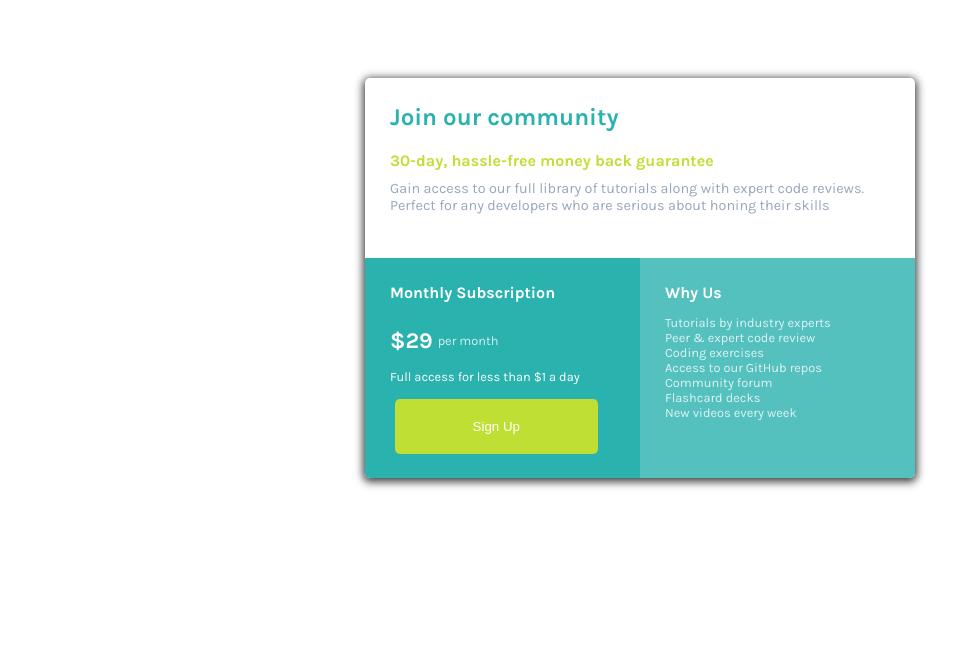
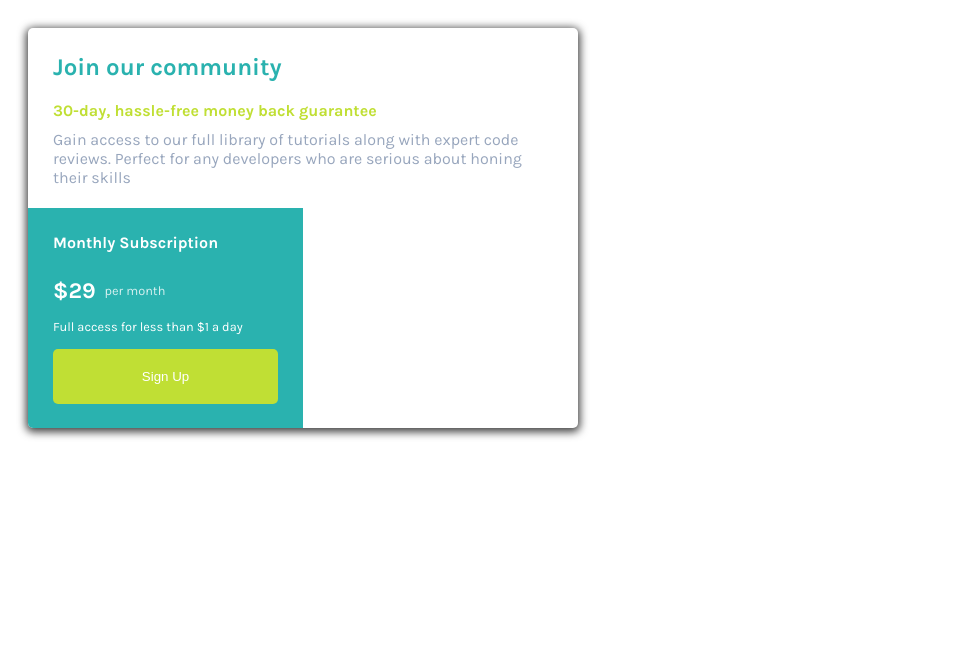
Before and after one commit to Phonior/pricing-card-frontend-mentor-challenge, a plain HTML site: page index.html in a window 1280 px wide. Shown: the whole page, without its empty margins (0-966 px from the left). Drawn offline with Linux system fonts and the light colour scheme.

Commit message:
Update styles.css

```diff
--- a/styles.css
+++ b/styles.css
@@ -13,14 +13,12 @@ h2, h4, p {
   margin: 0;
 }
 
+
 *, *:before, *:after {
   box-sizing: inherit;
 }
 
 #card {
-  margin-top: 50px;
-  margin-left: auto;
-  margin-right: auto;
   box-shadow: 0px 2px 9px 2px rgba(0,0,0,0.75);
   border-radius: 5px;
   overflow: hidden;
@@ -29,6 +27,30 @@ h2, h4, p {
 #top-section {
   width: 100%;
   height: 45%;
+  padding: 25px;
+}
+
+#bottom-section {
+  width: 100%;
+  height: 55%;
+  color: white;
+}
+
+#bottom-left-section {
+  display: inline-block;
+  width: 100%;
+  height: 100%;
+  vertical-align: top;
+  background-color: #2ab2af;
+  padding: 25px;
+}
+
+#bottom-right-section {
+  display: inline-block;
+  width: 100%;
+  height: 100%;
+  vertical-align: top;
+  background-color: rgba(42, 178, 175, 0.8);
   padding: 25px;
 }
 
@@ -44,43 +66,29 @@ h2, h4, p {
 
 #top-section p {
   color: #98a6bd;
-  font-size: 0.9rem;
-  margin-bottom: 5px;
-}
-
-#bottom-section {
-  color: #ffffff;
-  display: flex;
-  flex-direction: column;
-  width: 100%;
-  height: 55%;
-}
-
-#bottom-left-section {
-  height: 100%;
-  background-color: #2ab2af;
-  padding: 25px;
-}
-
-#bottom-left-section h4 {
-  margin-bottom: 25px;
 }
 
 #price-container {
   margin-bottom: 15px;
-  display: flex;
-  align-items: center;
 }
 
 #price {
   font-weight: 700;
   font-size: 1.4rem;
+  display: inline-block;
 }
 
 #price-frequency {
+  display: inline-block;
+  position: relative;
+  top: -3px;
   font-size: 0.8rem;
   opacity: 0.8;
   margin-left: 5px;
+}
+
+#bottom-left-section h4 {
+  margin-bottom: 25px;
 }
 
 #bottom-left-section p {
@@ -89,13 +97,12 @@ h2, h4, p {
 }
 
 button {
+  color: white;
   background-color: #c0df34;
-  color: #ffffff;
   border: none;
   padding: 20px;
-  width: 90%;
+  width: 100%;
   border-radius: 5px;
-  margin-left: 5px;
 }
 
 button:hover {
@@ -104,31 +111,21 @@ button:hover {
   transform: scale(1.02);
 }
 
-#bottom-right-section {
-  background-color: rgba(42, 178, 175, 0.8);
-  padding: 25px;
-  height: 100%:
-}
-
 ul {
   padding: 0;
   list-style: none;
   font-size: 0.8rem;
   opacity: 0.8;
-/*   margin-bottom: 2px; */
+
 }
 
-@media (min-width: 576px) {
+@media all and (min-width: 576px) {
   #card {
     width: 550px;
     height: 400px;
   }
 
-  #bottom-section {
-    flex-direction: row;
-  }
-
   #bottom-left-section, #bottom-right-section {
-    flex-basis: 50%;
+    width: 50%;
   }
 }
```
